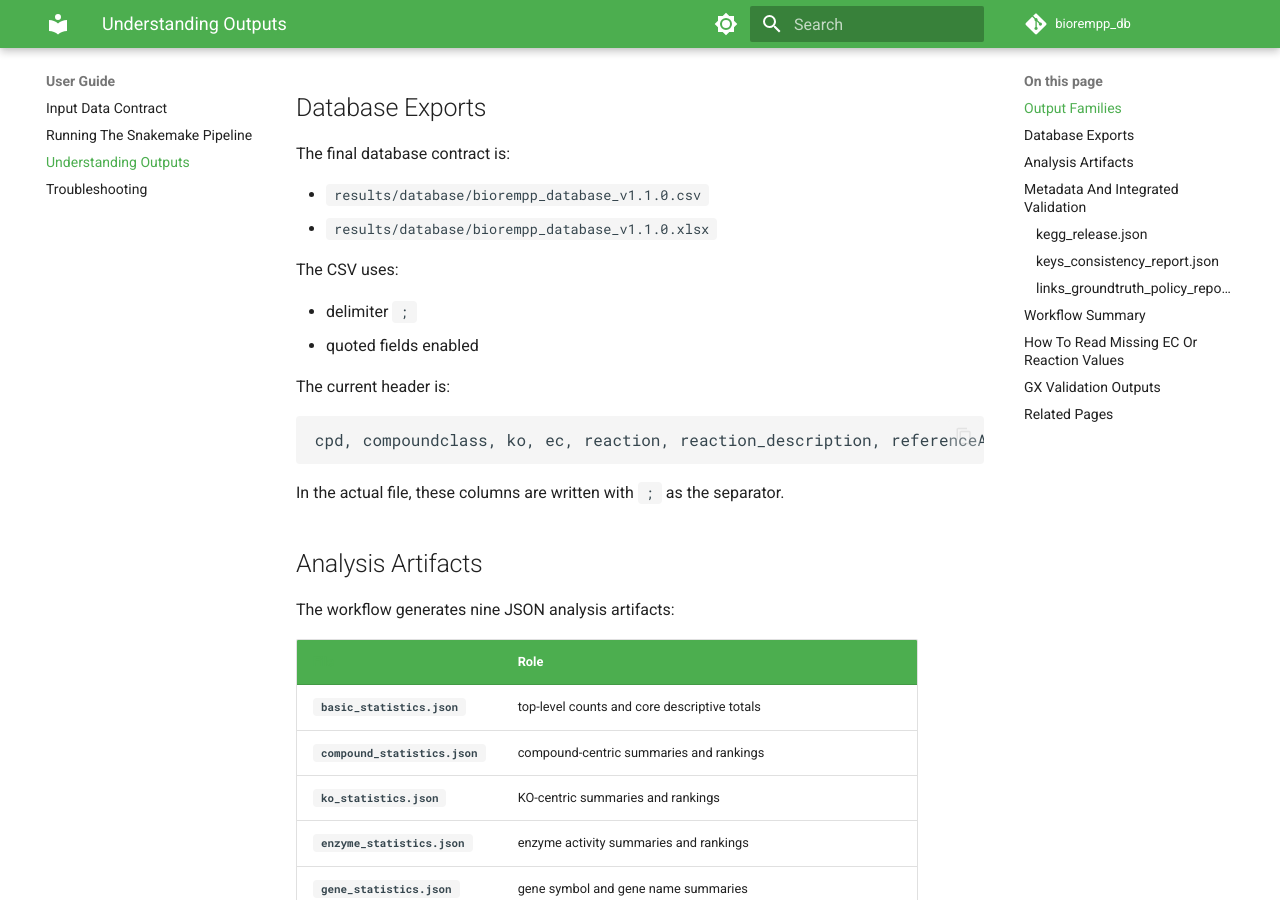
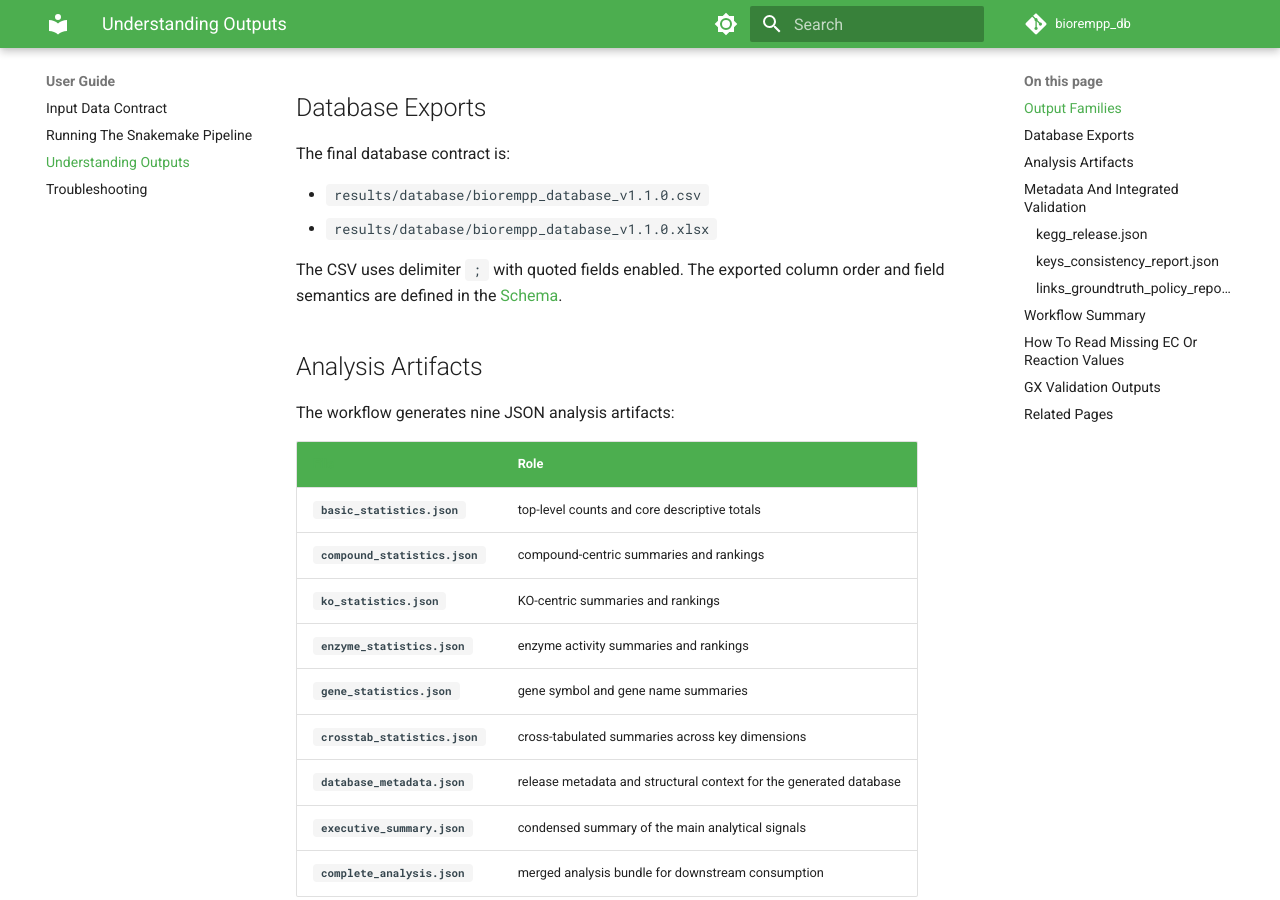
Before and after one commit to BioRemPP/biorempp_db, an MkDocs documentation site: the page built from docs/user-guide/understanding-output.md, in a window 1280 px wide and 900 px high, scrolled down 712 px. Built offline with MkDocs 1.6.1 and Material for MkDocs 9.7.7, drawn with Linux system fonts in a browser that asks for light colours; comment, search, counter and statistics services are not loaded; the version menu is left out.

Commit message:
docs(user-guide): replace inline schema header with schema page reference

````diff
--- a/docs/user-guide/understanding-output.md
+++ b/docs/user-guide/understanding-output.md
@@ -39,18 +39,7 @@ The final database contract is:
 - `results/database/biorempp_database_v1.1.0.csv`
 - `results/database/biorempp_database_v1.1.0.xlsx`
 
-The CSV uses:
-
-- delimiter `;`
-- quoted fields enabled
-
-The current header is:
-
-```text
-cpd, compoundclass, ko, ec, reaction, reaction_description, referenceAG, compoundname, genesymbol, genename, enzyme_activity
-```
-
-In the actual file, these columns are written with `;` as the separator.
+The CSV uses delimiter `;` with quoted fields enabled. The exported column order and field semantics are defined in the [Schema](../database-reference/schema.md).
 
 ## Analysis Artifacts
 
````
